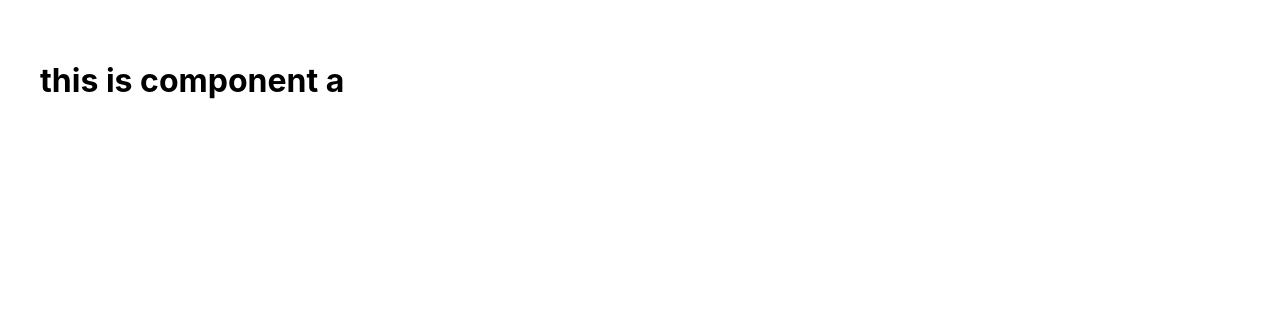
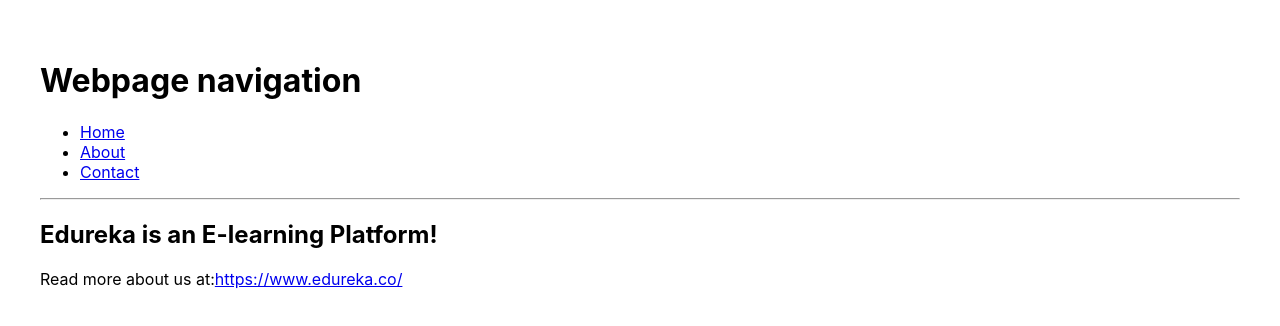
Before and after one commit to React-JS-Folder/react-git-github, a React (Create React App) app: page /About in a window 1280 px wide. Shown: the top 326 px of the page. Built offline with nearby package versions, Linux system fonts and the light colour scheme.

Commit message:
Tutorial 11 - video 14 - React Router - Route, Switch, Link, Redirect ...

```diff
--- a/src/App.jsx
+++ b/src/App.jsx
@@ -1,15 +1,38 @@
 import React from 'react'
-import ComponentA from './ComponentA'
-// import ComponentB from './ComponentB'
+import {BrowserRouter as Router, Route, Link, Redirect, Switch} from 'react-router-dom';
+import Home from './components/Home.js';
+import About from './components/About.js';
+import Contact from './components/Contact.js';
+import Page404 from './components/Page404.js';
 
 export default function App() {
   return (
-    <div>
-      <h1>this is component a</h1>
-      <ComponentA />
 
-      {/* <h1>this is component b</h1>
-      <ComponentB /> */}
-    </div>
+    <Router>
+      <h1>Webpage navigation</h1>
+      <div className="App">
+        <ul className="App-header">
+          <li>
+            <Link to="/Home">Home</Link>
+          </li>
+          <li>
+            <Link to="/About">About</Link>
+          </li>
+          <li>
+            <Link to="/Contact">Contact</Link>
+          </li>
+        </ul>
+        <hr />
+        <Switch>
+          <Route exact path='/Home0000' component={Home} />  {/* I typed the path wrong to test <Redirect */}
+          <Route exact path='/About' component={About} />
+          <Route exact path='/Contact' component={Contact} />
+          <Route path='/Page404' component={Page404} />
+          <Redirect to='/Page404' component={Page404} />
+        </Switch>
+      </div>
+
+
+    </Router>
   )
 }
--- a/src/ComponentA.jsx
+++ /dev/null
@@ -1,13 +0,0 @@
-import React from 'react'
-import useIsMobile from './hooks/useIsMobile'
-
-
-export default function ComponentA() {
-  const isMobile = useIsMobile();
-  console.log(isMobile);
-  return (
-    <div>
-
-    </div>
-  )
-}
--- /dev/null
+++ b/src/components/About.js
@@ -0,0 +1,13 @@
+import React from 'react'
+
+export default function About() {
+  return (
+    <div>
+      <h2>Edureka is an E-learning Platform! </h2>
+      Read more about us at:
+      <a href="https://www.edureka.co/">
+        https://www.edureka.co/
+      </a>
+    </div>
+  )
+}
--- /dev/null
+++ b/src/components/Contact.js
@@ -0,0 +1,9 @@
+import React from 'react'
+
+export default function Contact() {
+  return <address>
+      For Queries, you can find us here: <br />
+      Edureka! <br />
+      +91 8951755408 <br />
+    </address>
+}
--- /dev/null
+++ b/src/components/Home.js
@@ -0,0 +1,6 @@
+import React from 'react'
+
+export default function Home() {
+  return <h1> Welcome to Edureka!</h1>
+
+}
--- /dev/null
+++ b/src/components/Page404.js
@@ -0,0 +1,6 @@
+import React from 'react'
+
+export default function Page404() {
+  return   <h1>404 <small>Sorry, the website is down right now, try again later</small></h1>
+
+}
--- a/src/hooks/useIsMobile.jsx
+++ /dev/null
@@ -1,23 +0,0 @@
-import React from 'react'
-import {useState, useEffect} from 'react';
-
-
-export default function useIsMobile() {
-
-  const [isMobile, setIsMobile] = useState(null);
-
-  const calculateIsMobile = () => {
-    if(window.innerWidth <= 768) return setIsMobile(true);
-    setIsMobile(false);
-  }
-
-  window.addEventListener("resize", calculateIsMobile);
-
-  useEffect(() => {
-    calculateIsMobile();
-  },[])
-
-
-
-  return isMobile;
-}
```
Also changed, not shown: src/ComponentB.jsx (deleted, +0 -13 lines), src/marco video 13 notes/Custom Hooks 1 - Intro.txt (deleted), src/marco video 13 notes/Custom Hooks 2 - Media Queries.txt (deleted).
